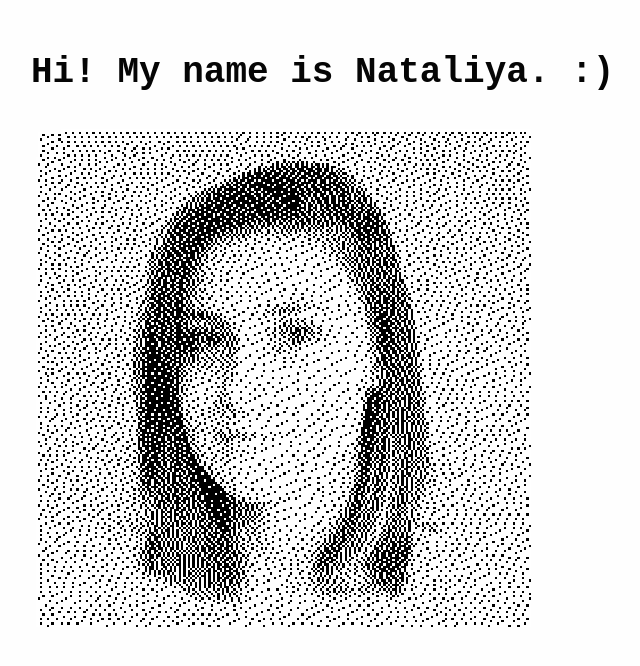
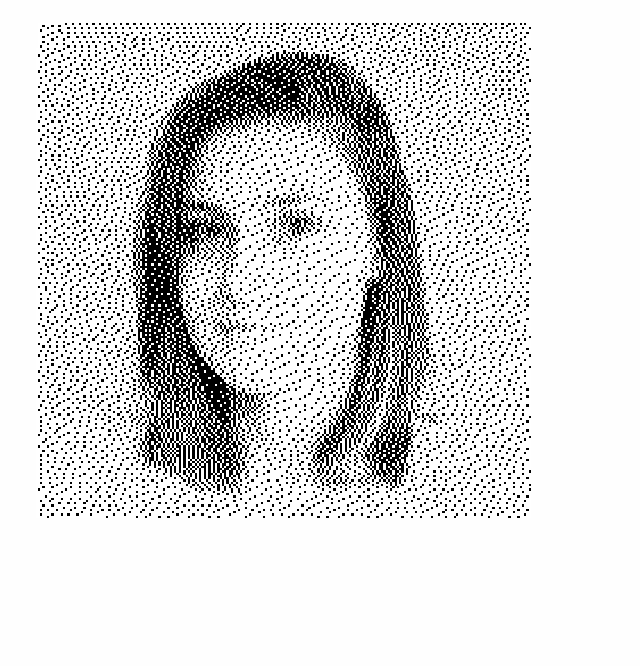
Before and after one commit to n-sayenko/n-sayenko.github.io, a plain HTML site: page index.html in a window 1280 px wide. Shown: the whole page, without its empty margins (227-867 px from the left). Drawn offline with Linux system fonts and the light colour scheme; a web font is replaced by a local one.

Commit message:
Update index.html

```diff
--- a/index.html
+++ b/index.html
@@ -13,9 +13,6 @@
     <link rel="stylesheet" type="text/css" href="style.css" />
   </head>
   <body>
-    <header>
-      <h1>Hi! My name is Nataliya. :)</h1>
-    </header>
 
     <section class="canvas">
       <canvas id="world" width="220" height="220"></canvas>
```
